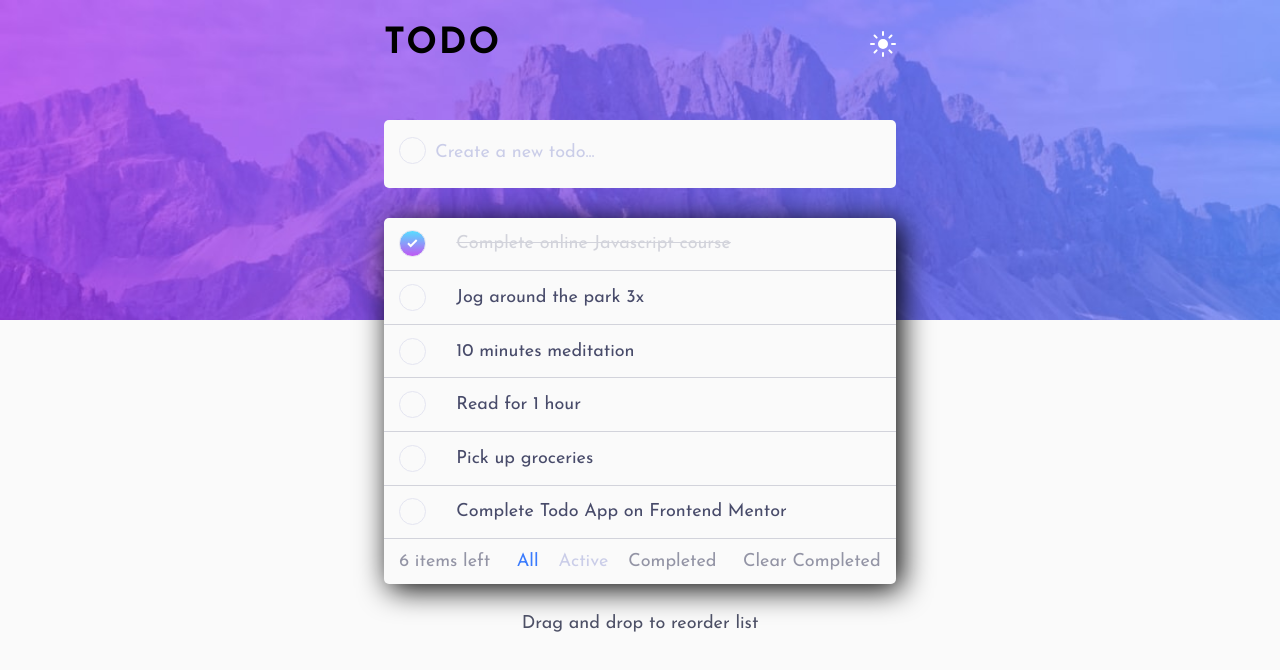
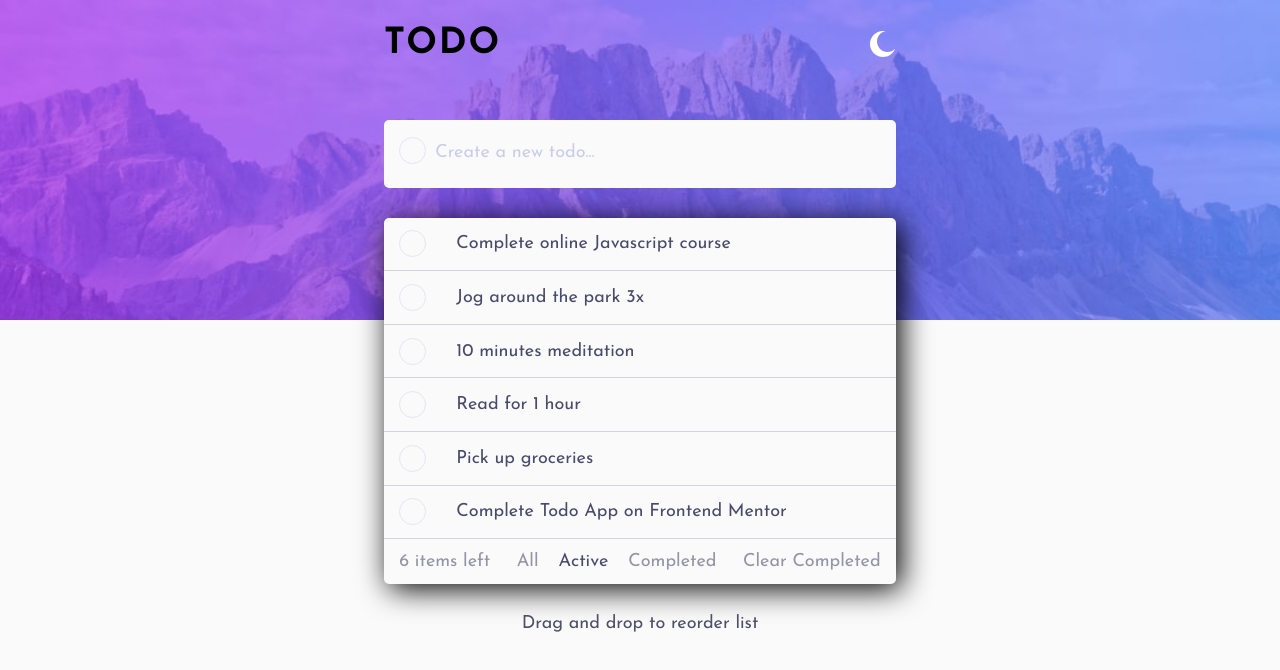
Before and after one commit to FubarTechA/todo, a plain HTML site: page index.html in a window 1280 px wide. Both pictures are taken after a click on the picture 883 px from the left and 43 px from the top of the page. Drawn offline with Linux system fonts and the light colour scheme.

Commit message:
new commit

```diff
--- a/index.html
+++ b/index.html
@@ -25,7 +25,12 @@
       <header>
         <div class="heading">
           <h1>todo</h1>
-          <img src="/images/icon-sun.svg" alt="" class="mode" />
+          <img
+            src="/images/icon-sun.svg"
+            alt=""
+            class="mode"
+            data-mode="moon"
+          />
         </div>
       </header>
       <main>
@@ -44,12 +49,10 @@
             <ul>
               <li class="todoList">
                 <div class="todoItem">
-                  <span class="circle completed">
-                    <img src="/images/icon-check.svg" alt="" class="show" />
+                  <span class="circle">
+                    <img src="/images/icon-check.svg" alt="" />
                   </span>
-                  <p class="todoInfo completed">
-                    Complete online Javascript course
-                  </p>
+                  <p class="todoInfo">Complete online Javascript course</p>
                 </div>
                 <img src="/images/icon-cross.svg" alt="" class="cross" />
               </li>
@@ -102,7 +105,7 @@
             <div class="functions">
               <p><span>6</span> items left</p>
               <div class="state">
-                <p class="active">All</p>
+                <p>All</p>
                 <p class="hover">Active</p>
                 <p>Completed</p>
               </div>
--- a/script.js
+++ b/script.js
@@ -10,24 +10,78 @@ const circle = document.querySelectorAll(".circle");
 const todoList = document.querySelectorAll(".todoList");
 const todoInfo = document.querySelectorAll(".todoInfo");
 const functionDiv = document.querySelector(".functions");
-console.log(functionDiv);
+const stateDiv = functionDiv.querySelector(".state");
+const functionPara = functionDiv.querySelectorAll("p");
+// console.log(todoInfo);
 
 class App {
   constructor() {
     this.md = ["sun", "moon"];
-    this.changeMode();
+    this.modeArray = [main, header, input, todoContainer, functionDiv];
+    mode.addEventListener("click", this.changeMode.bind(this));
+    todoList.forEach((list) =>
+      list.addEventListener("click", this.completeTask.bind(this))
+    );
+    this.showActive();
   }
 
   changeMode() {
-    mode.addEventListener("click", function () {
-      header.classList.toggle("light");
-      main.classList.toggle("light");
-      input.classList.toggle("light");
-      todoContainer.classList.toggle("light");
-      functionDiv.classList.toggle("light");
-      circle.forEach((circle) => circle.classList.toggle("light"));
-      todoList.forEach((list) => list.classList.toggle("light"));
-      todoInfo.forEach((list) => list.classList.toggle("light"));
+    if (mode.dataset.mode === "moon") {
+      this.changeModeImg("sun");
+    } else {
+      this.changeModeImg("moon");
+    }
+
+    // toggling the light class on array of elements to change mode
+    this.toggleLightMode();
+  }
+  toggleLightMode() {
+    const forEachArray = [
+      this.modeArray,
+      circle,
+      todoList,
+      todoInfo,
+      functionPara,
+    ];
+    forEachArray.forEach((arr) =>
+      arr.forEach((arrayEl) => arrayEl.classList.toggle("light"))
+    );
+  }
+
+  changeModeImg(string) {
+    let newSrc = `/images/icon-${mode.dataset.mode}.svg`;
+    mode.setAttribute("src", newSrc);
+    mode.dataset.mode = string;
+  }
+
+  completeTask(event) {
+    // marks the clicked option as a completed task
+    this.markComplete(event);
+  }
+
+  markComplete(ev) {
+    let item = ev.target.closest(".todoList");
+    const task = item.querySelector(".todoInfo");
+    const circle = item.querySelector(".circle");
+    const check = circle.querySelector("img");
+    task.classList.add("completed");
+    circle.classList.add("completed");
+    check.classList.add("show");
+  }
+
+  showActive() {
+    stateDiv.addEventListener("click", function (e) {
+      let para = e.target;
+      let siblings = para.closest(".state").querySelectorAll("p");
+      console.log(siblings);
+      siblings.forEach((sib) => {
+        if (sib === para) return;
+        sib.classList.remove("active");
+      });
+      para.classList.add("active");
+      if (para.textContent === "All") {
+        console.log(todoInfo);
+      }
     });
   }
 }
--- a/style.css
+++ b/style.css
@@ -237,6 +237,10 @@ main.light {
   color: hsl(234, 39%, 85%);
 }
 
+.functions p.hover.light {
+  color: hsl(235, 19%, 35%);
+}
+
 /* css for the functions p when active  */
 .functions p.active {
   color: hsl(220, 98%, 61%);
```
